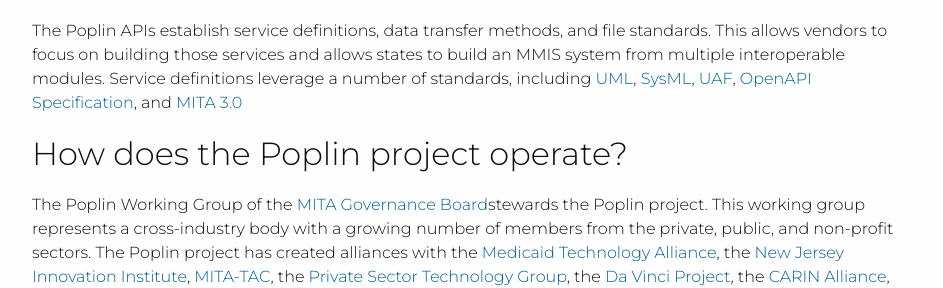
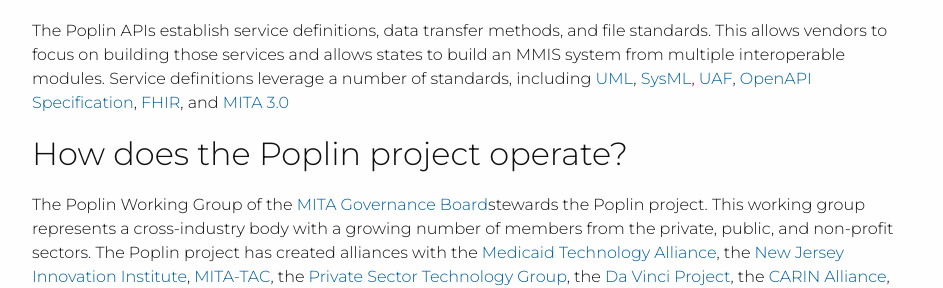
Before and after one commit to MITA-Governance-Board/Poplin, a Jekyll site: the page built from faq.md, in a window 1280 px wide. Shown: the part 851-1139 px from the top of the page, without its empty margins (168-1111 px from the left). Built offline with Jekyll 4.4.1, drawn with Linux system fonts in a browser that asks for light colours; nearby versions of some CDN libraries.

Commit message:
Added FHIR

```diff
--- a/faq.md
+++ b/faq.md
@@ -24,7 +24,7 @@
 - [Medicaid IT Vendors](/vendors)
 
 ## What are the Poplin APIs?
-The Poplin APIs establish service definitions, data transfer methods, and file standards.  This allows vendors to focus on building those services and allows states to build an MMIS system from multiple interoperable modules.  Service definitions leverage a number of standards, including [UML](http://www.omg.org/spec/UML/), [SysML](http://www.omg.org/spec/SysML/), [UAF](http://www.omg.org/spec/UAF/), [OpenAPI Specification](https://github.com/OAI/OpenAPI-Specification), and [MITA 3.0](https://www.medicaid.gov/medicaid/data-and-systems/mita/mita-30/index.html)
+The Poplin APIs establish service definitions, data transfer methods, and file standards.  This allows vendors to focus on building those services and allows states to build an MMIS system from multiple interoperable modules.  Service definitions leverage a number of standards, including [UML](http://www.omg.org/spec/UML/), [SysML](http://www.omg.org/spec/SysML/), [UAF](http://www.omg.org/spec/UAF/), [OpenAPI Specification](https://github.com/OAI/OpenAPI-Specification), [FHIR](https://www.fhir.org/), and [MITA 3.0](https://www.medicaid.gov/medicaid/data-and-systems/mita/mita-30/index.html)
 
 ## How does the Poplin project operate?
 The Poplin Working Group of the [MITA Governance Board](https://www.medicaid.gov/medicaid/data-and-systems/mita/governance/index.html)stewards the Poplin project. This working group represents a cross-industry body with a growing number of members from the private, public, and non-profit sectors. The Poplin project has created alliances with the
```
